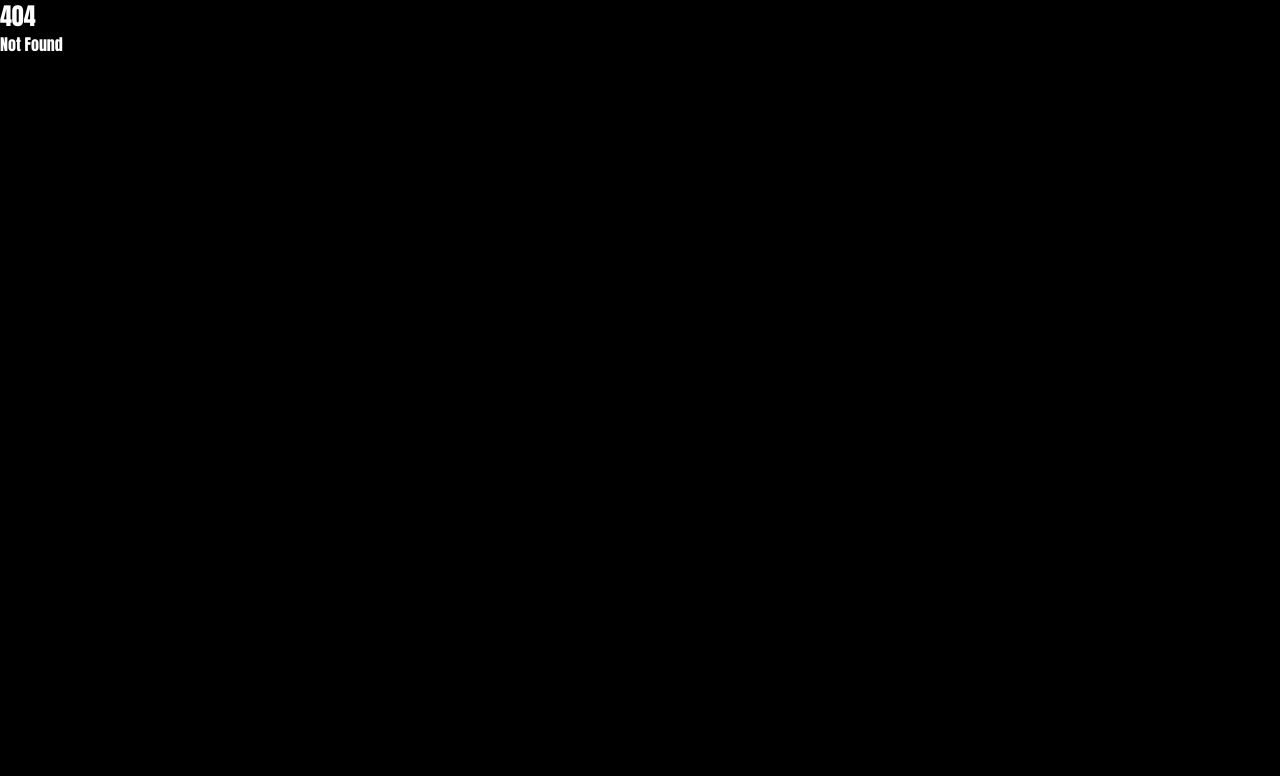
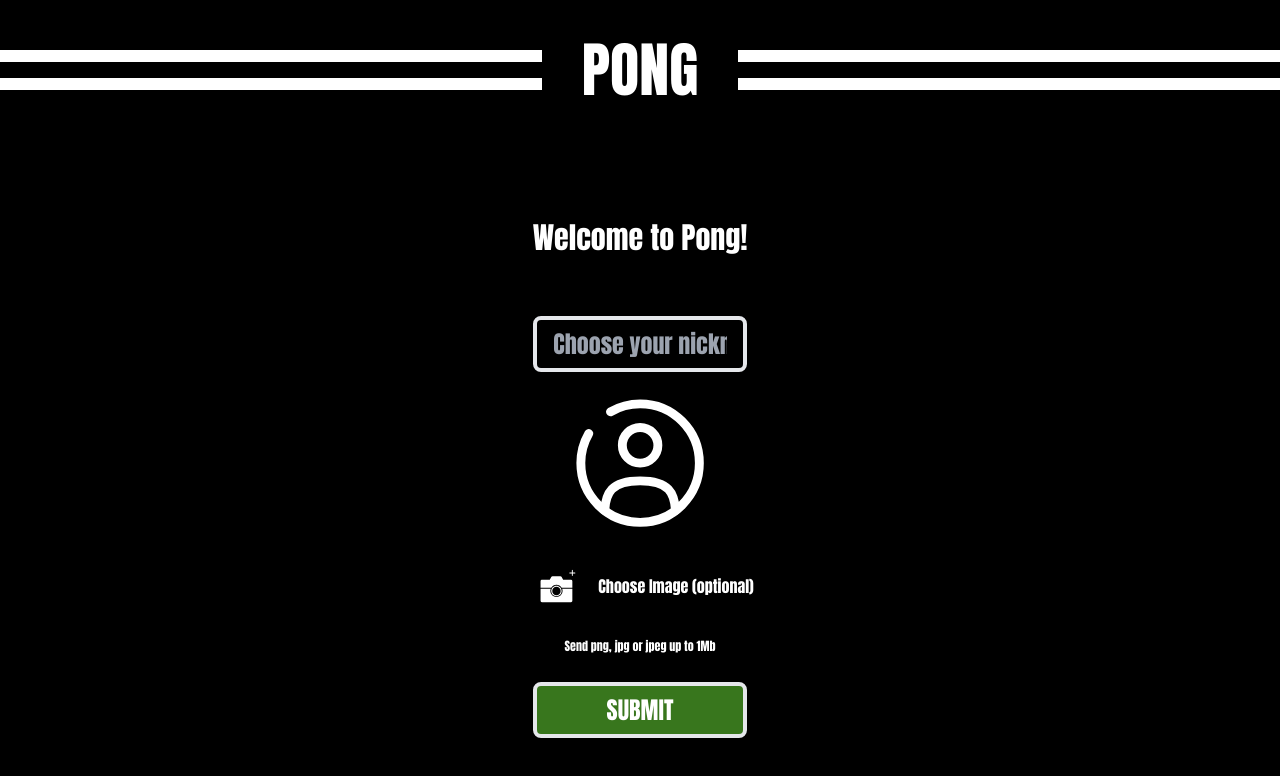
Before and after one commit to snvas/42course_fttranscendence, a SvelteKit app in the folder frontend/: page /welcome in a window 1280 px wide. Before the commit this address had no page. Shown: the top 776 px of the page. Built offline with nearby package versions, Linux system fonts and the light colour scheme.

Commit message:
Add welcome and edit profile pages

```diff
--- /dev/null
+++ b/frontend/src/routes/edit-profile/+page.svelte
@@ -0,0 +1,100 @@
+<script lang="ts">
+	import { goto } from '$app/navigation';
+
+	let lineClass = 'bg-white h-3 w-full';
+	let chunkClass = 'flex flex-col gap-4 w-full';
+
+	function onWelcome() {
+		goto('http://localhost:3000/');
+	}
+
+	let avatar, fileInput;
+
+	const onFileSelected = (e) => {
+		let reader = new FileReader();
+		reader.readAsDataURL(image);
+		reader.onload = (e) => {
+			avatar = e.target.result;
+		};
+	};
+</script>
+<div class="gap-20 flex flex-col pt-10 items-center">
+	<div class="w-full flex flex-row gap-10 items-center">
+		<div class={chunkClass}>
+			<div class={lineClass} />
+			<div class={lineClass} />
+		</div>
+		<p class="text-6xl">PONG</p>
+		<div class={chunkClass}>
+			<div class={lineClass} />
+			<div class={lineClass} />
+		</div>
+	</div>
+</div>
+<div class="w-2/3 mx-auto">
+<div class="gap-5 flex flex-col pt-10 items-center">
+	<p class="text-3xl mt-20 mb-10">Edit Your Profile</p>
+
+	<input placeholder="Nickname" class="input-primary" />
+
+	<div class="w-full flex flex-row gap-2 items-center justify-center">
+	{#if avatar}
+		<img class="avatar" src={avatar} alt="d" />
+	{:else}
+		<svg class="w-24" viewBox="0 0 24 24" fill="none" xmlns="http://www.w3.org/2000/svg"
+			><g id="SVGRepo_bgCarrier" stroke-width="0" /><g
+				id="SVGRepo_tracerCarrier"
+				stroke-linecap="round"
+				stroke-linejoin="round"
+			/><g id="SVGRepo_iconCarrier">
+				<circle cx="12" cy="9" r="3" stroke="#ffffff" stroke-width="1.5" />
+				<path
+					d="M17.9691 20C17.81 17.1085 16.9247 15 11.9999 15C7.07521 15 6.18991 17.1085 6.03076 20"
+					stroke="#ffffff"
+					stroke-width="1.5"
+					stroke-linecap="round"
+				/>
+				<path
+					d="M7 3.33782C8.47087 2.48697 10.1786 2 12 2C17.5228 2 22 6.47715 22 12C22 17.5228 17.5228 22 12 22C6.47715 22 2 17.5228 2 12C2 10.1786 2.48697 8.47087 3.33782 7"
+					stroke="#ffffff"
+					stroke-width="1.5"
+					stroke-linecap="round"
+				/>
+			</g></svg
+		>
+	{/if}
+
+		<svg
+			class="upload"
+			viewBox="0 0 48 48"
+			xml:space="preserve"
+			xmlns="http://www.w3.org/2000/svg"
+			enable-background="new 0 0 48 48"
+			on:click={() => {
+				fileInput.click();
+			}}
+			><path
+				d="M34.75 16.558a.35.35 0 0 0 .35-.35v-1.63h1.63a.35.35 0 1 0 0-.7H35.1v-1.63a.35.35 0 0 0-.7 0v1.63h-1.631a.35.35 0 1 0 0 .7h1.63v1.63c0 .194.157.35.35.35zM22.841 31.628c2.153 0 3.904-1.752 3.904-3.904s-1.751-3.904-3.904-3.904-3.904 1.752-3.904 3.904 1.751 3.904 3.904 3.904zm0-7.061c1.741 0 3.158 1.416 3.158 3.157s-1.417 3.157-3.158 3.157-3.158-1.416-3.158-3.157 1.417-3.157 3.158-3.157z"
+				fill="#ffffff"
+				class="fill-303030"
+			/><path
+				d="M27.107 26.012c.214.53.338 1.106.338 1.712a4.609 4.609 0 0 1-4.604 4.604 4.609 4.609 0 0 1-4.604-4.604c0-.606.124-1.182.338-1.712H10.92v9.072a1.02 1.02 0 0 0 1.02 1.018h21.79c.57 0 1.031-.462 1.031-1.03v-9.06h-7.654zM33.741 19.338h-5.867l-1.25-2.216a.99.99 0 0 0-.863-.506h-5.84a.99.99 0 0 0-.864.505l-1.25 2.217h-5.878a1.01 1.01 0 0 0-1.009 1.01v4.965h8.016c.813-1.31 2.253-2.192 3.905-2.192 1.652 0 3.092.882 3.904 2.192h8.016v-4.955a1.02 1.02 0 0 0-1.02-1.02z"
+				fill="#ffffff"
+				class="fill-303030"
+			/></svg
+		>
+
+		<div on:click={() => {fileInput.click();}}>	Choose Image (optional)</div>
+
+		<input
+			type="file"
+			style="display:none"
+			accept=".png, .jpeg, .jpg"
+			on:change={(e) => onFileSelected(e)}
+			bind:this={fileInput}
+		/>
+	</div>
+	<p class="text-xs mb-2">Send png, jpg or jpeg up to 1Mb</p>
+	<button class="btn-primary w-1/4" on:click={onWelcome}> Save </button>
+</div>
+</div>
--- /dev/null
+++ b/frontend/src/routes/welcome/+page.svelte
@@ -0,0 +1,99 @@
+<script lang="ts">
+	import { goto } from '$app/navigation';
+
+	let lineClass = 'bg-white h-3 w-full';
+	let chunkClass = 'flex flex-col gap-4 w-full';
+
+	function onWelcome() {
+		goto('http://localhost:3000/');
+	}
+
+	let avatar, fileInput;
+
+	const onFileSelected = (e) => {
+		let reader = new FileReader();
+		reader.readAsDataURL(image);
+		reader.onload = (e) => {
+			avatar = e.target.result;
+		};
+	};
+</script>
+<div class="gap-20 flex flex-col pt-10 items-center">
+	<div class="w-full flex flex-row gap-10 items-center">
+		<div class={chunkClass}>
+			<div class={lineClass} />
+			<div class={lineClass} />
+		</div>
+		<p class="text-6xl">PONG</p>
+		<div class={chunkClass}>
+			<div class={lineClass} />
+			<div class={lineClass} />
+		</div>
+	</div>
+</div>
+<div class="w-2/3 mx-auto">
+<div class="gap-5 flex flex-col pt-10 items-center">
+	<p class="text-3xl mt-20 mb-10">Welcome to Pong!</p>
+
+	<input placeholder="Choose your nickname" class="input-primary" />
+
+	{#if avatar}
+		<img class="avatar" src={avatar} alt="d" />
+	{:else}
+		<svg class="profile-image" viewBox="0 0 24 24" fill="none" xmlns="http://www.w3.org/2000/svg"
+			><g id="SVGRepo_bgCarrier" stroke-width="0" /><g
+				id="SVGRepo_tracerCarrier"
+				stroke-linecap="round"
+				stroke-linejoin="round"
+			/><g id="SVGRepo_iconCarrier">
+				<circle cx="12" cy="9" r="3" stroke="#ffffff" stroke-width="1.5" />
+				<path
+					d="M17.9691 20C17.81 17.1085 16.9247 15 11.9999 15C7.07521 15 6.18991 17.1085 6.03076 20"
+					stroke="#ffffff"
+					stroke-width="1.5"
+					stroke-linecap="round"
+				/>
+				<path
+					d="M7 3.33782C8.47087 2.48697 10.1786 2 12 2C17.5228 2 22 6.47715 22 12C22 17.5228 17.5228 22 12 22C6.47715 22 2 17.5228 2 12C2 10.1786 2.48697 8.47087 3.33782 7"
+					stroke="#ffffff"
+					stroke-width="1.5"
+					stroke-linecap="round"
+				/>
+			</g></svg
+		>
+	{/if}
+	<div class="w-full flex flex-row gap-2 items-center justify-center">
+		<svg
+			class="upload"
+			viewBox="0 0 48 48"
+			xml:space="preserve"
+			xmlns="http://www.w3.org/2000/svg"
+			enable-background="new 0 0 48 48"
+			on:click={() => {
+				fileInput.click();
+			}}
+			><path
+				d="M34.75 16.558a.35.35 0 0 0 .35-.35v-1.63h1.63a.35.35 0 1 0 0-.7H35.1v-1.63a.35.35 0 0 0-.7 0v1.63h-1.631a.35.35 0 1 0 0 .7h1.63v1.63c0 .194.157.35.35.35zM22.841 31.628c2.153 0 3.904-1.752 3.904-3.904s-1.751-3.904-3.904-3.904-3.904 1.752-3.904 3.904 1.751 3.904 3.904 3.904zm0-7.061c1.741 0 3.158 1.416 3.158 3.157s-1.417 3.157-3.158 3.157-3.158-1.416-3.158-3.157 1.417-3.157 3.158-3.157z"
+				fill="#ffffff"
+				class="fill-303030"
+			/><path
+				d="M27.107 26.012c.214.53.338 1.106.338 1.712a4.609 4.609 0 0 1-4.604 4.604 4.609 4.609 0 0 1-4.604-4.604c0-.606.124-1.182.338-1.712H10.92v9.072a1.02 1.02 0 0 0 1.02 1.018h21.79c.57 0 1.031-.462 1.031-1.03v-9.06h-7.654zM33.741 19.338h-5.867l-1.25-2.216a.99.99 0 0 0-.863-.506h-5.84a.99.99 0 0 0-.864.505l-1.25 2.217h-5.878a1.01 1.01 0 0 0-1.009 1.01v4.965h8.016c.813-1.31 2.253-2.192 3.905-2.192 1.652 0 3.092.882 3.904 2.192h8.016v-4.955a1.02 1.02 0 0 0-1.02-1.02z"
+				fill="#ffffff"
+				class="fill-303030"
+			/></svg
+		>
+
+		<div on:click={() => {fileInput.click();}}>	Choose Image (optional)</div>
+
+		<input
+			type="file"
+			style="display:none"
+			accept=".png, .jpeg, .jpg"
+			on:change={(e) => onFileSelected(e)}
+			bind:this={fileInput}
+		/>
+	</div>
+	<p class="text-xs mb-2">Send png, jpg or jpeg up to 1Mb</p>
+	<button class="btn-primary w-1/4" on:click={onWelcome}> Submit </button>
+</div>
+</div>
--- a/frontend/src/tailwind.css
+++ b/frontend/src/tailwind.css
@@ -25,4 +25,30 @@
     @apply text-2xl uppercase;
     @apply py-2 px-4;
   }
+
+  .input-primary {
+    @apply bg-[#000000] border-4;
+    @apply rounded-lg;
+    @apply w-1/4;
+    @apply text-2xl;
+    @apply py-2 px-4;
+  }
+
+  .upload-image {
+    @apply bg-[#000000] border-4;
+    @apply rounded-lg;
+    @apply w-1/5;
+    @apply text-2xl;
+    @apply py-2 px-4;
+  }
+
+  .profile-image{
+	@apply w-1/6;
+	@apply align-middle;
+  }
+  .upload{
+	@apply h-16;
+	@apply w-16;
+	@apply cursor-pointer;
 }
+}
```
Also changed, not shown: 1 other file (tests, documents, lock files or other folders).
